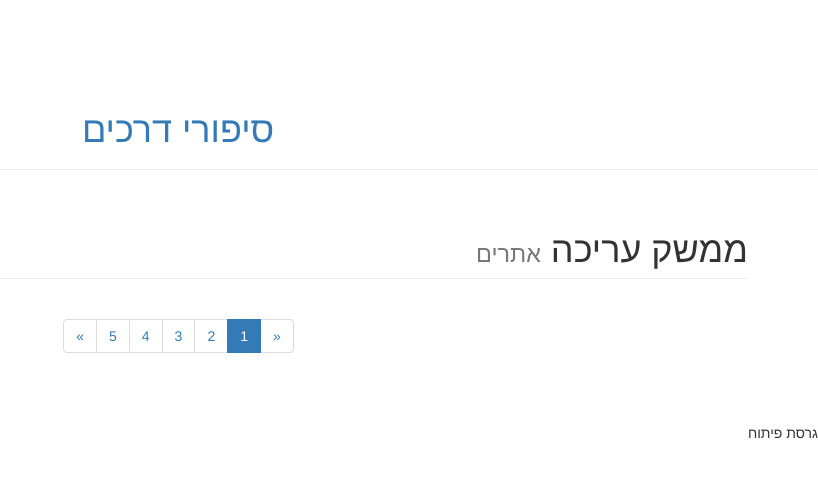
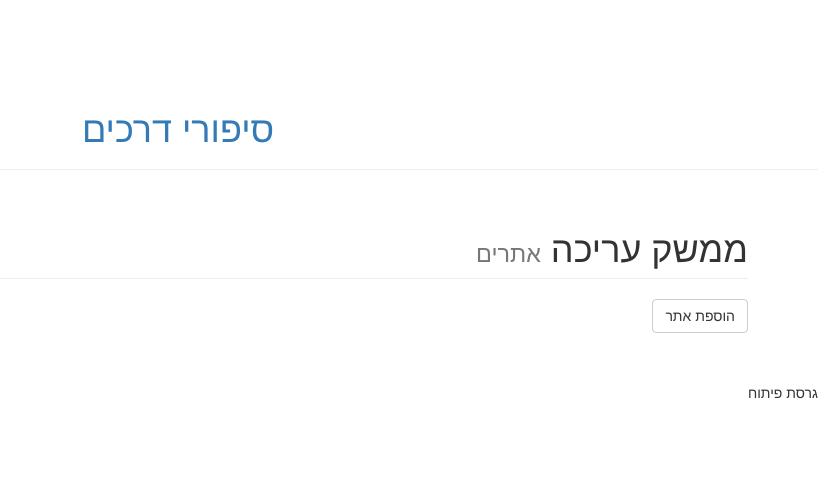
Before and after one commit to buzush/MapApp, a Django app: page /lib/ in a window 1280 px wide. Shown: the top 478 px of the page, without its empty margins (462-1280 px from the left). Run offline with Django 3.2, Linux system fonts and the light colour scheme; data that the repository does not hold is empty; some libraries are stand-ins or nearby versions.

Commit message:
update requirements.txt

```diff
--- a/librarian/static/librarian/css/3-col-portfolio.css
+++ b/librarian/static/librarian/css/3-col-portfolio.css
@@ -32,6 +32,12 @@
 
 .clickable:hover {
         text-shadow: 0 0 8px #14ADE0; }
+
+#####
+.bg-primary {
+    color: #FFF !important;
+}
+####
 
 .map_area {    /* area for Open Street Map widget on the editor view */
    width: 50%;
--- a/librarian/templates/librarian/site_list.html
+++ b/librarian/templates/librarian/site_list.html
@@ -10,6 +10,7 @@
                 <h1 class="page-header">ממשק עריכה
                     <small>אתרים</small>
                 </h1>
+                <a class="btn btn-default" href="{% url 'add_site' %}">הוספת אתר</a>
             </div>
         </div>
         <!-- /.row -->
@@ -27,34 +28,6 @@
             {% include "librarian/edit_site.html" %}
        </div>
 
-        <!-- Pagination -->
-        <div class="row text-center">
-            <div class="col-lg-12">
-                <ul class="pagination">
-                    <li>
-                        <a href="#">&laquo;</a>
-                    </li>
-                    <li class="active">
-                        <a href="#">1</a>
-                    </li>
-                    <li>
-                        <a href="#">2</a>
-                    </li>
-                    <li>
-                        <a href="#">3</a>
-                    </li>
-                    <li>
-                        <a href="#">4</a>
-                    </li>
-                    <li>
-                        <a href="#">5</a>
-                    </li>
-                    <li>
-                        <a href="#">&raquo;</a>
-                    </li>
-                </ul>
-            </div>
-        </div>
     </div>
         <!-- /.row -->
 
```
Also changed, not shown: librarian/templates/librarian/site.html (+8 -0 lines), requirements.txt (+10 -0 lines). Lines whose indentation alone changed are shown as unchanged.
